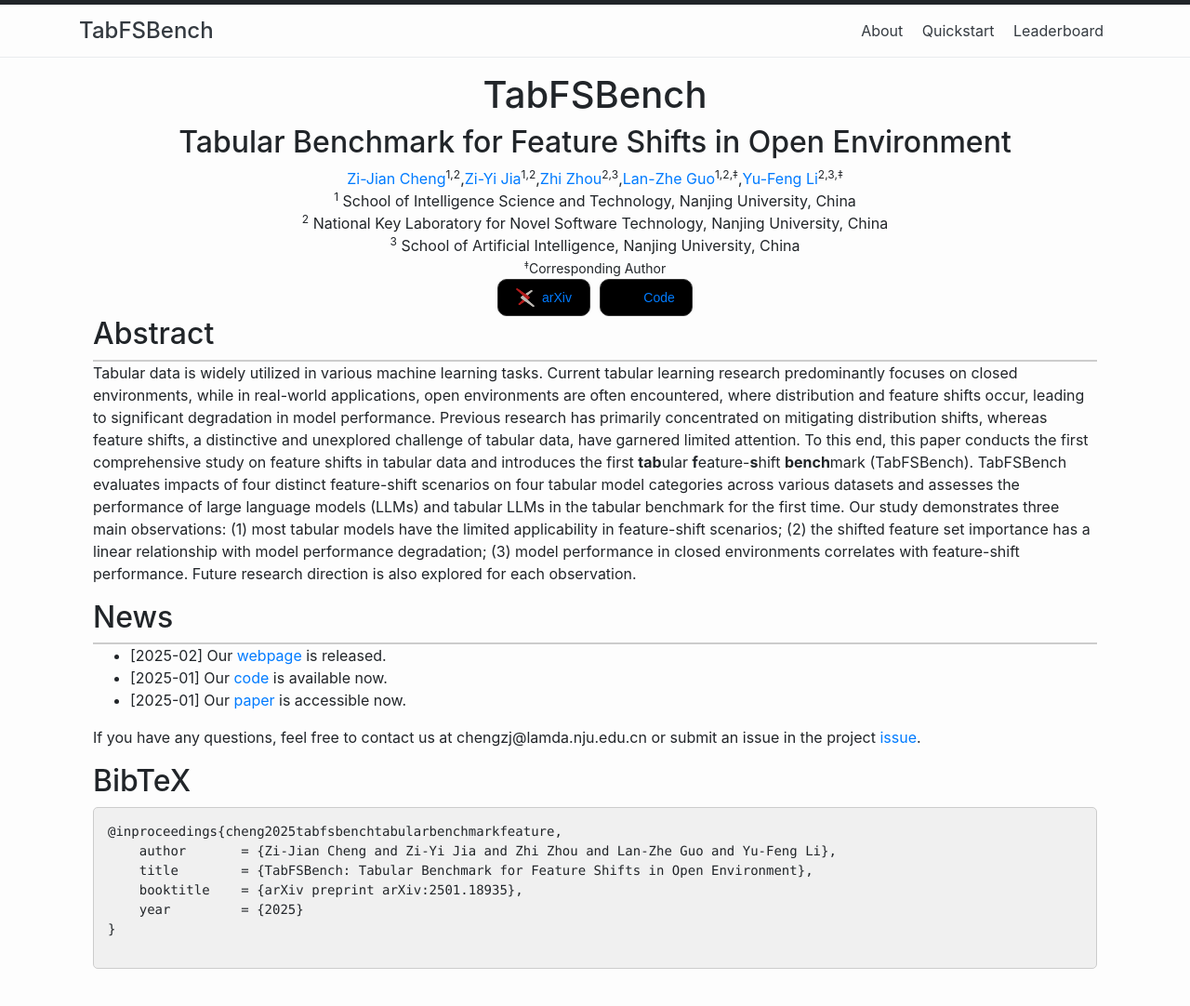
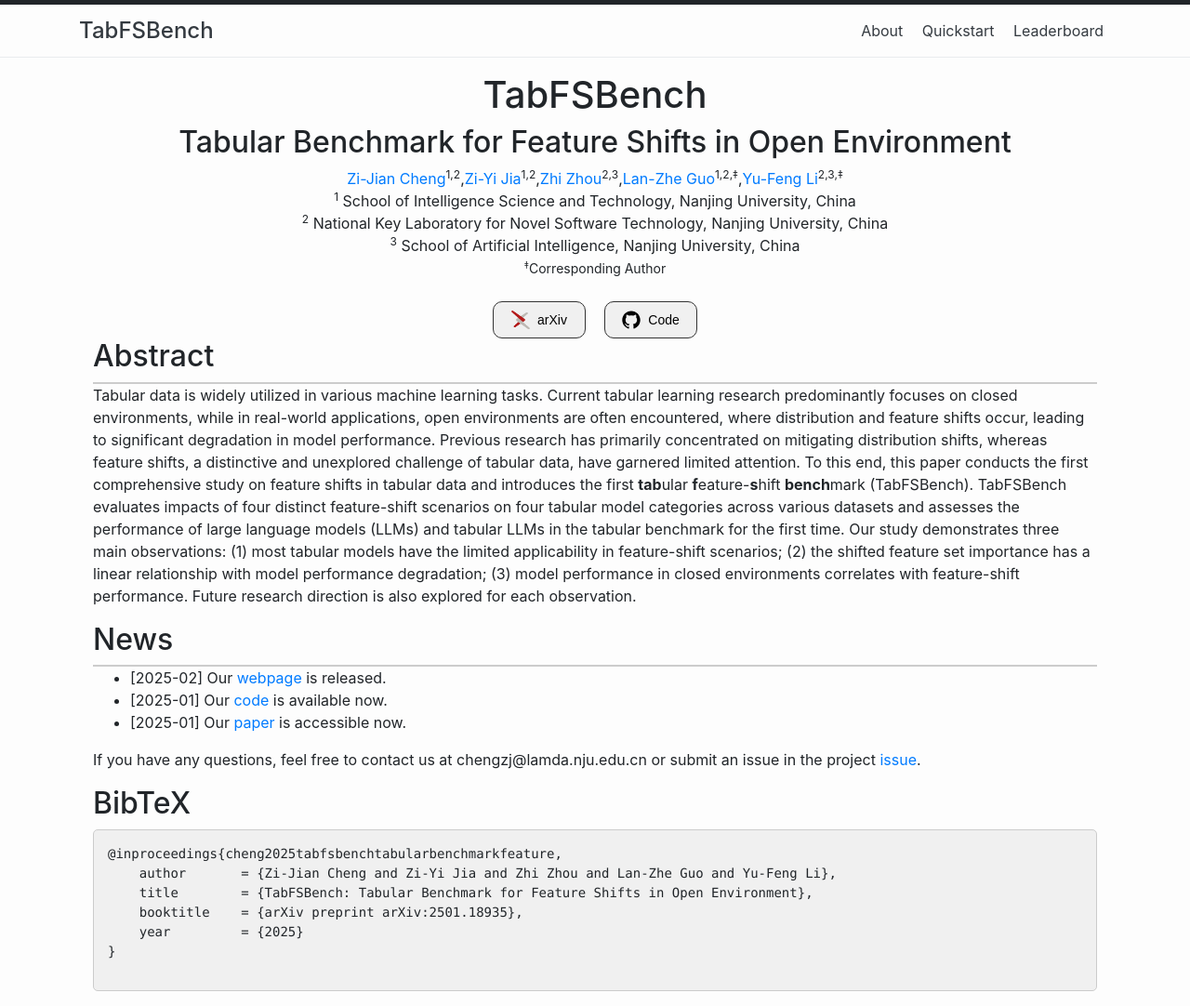
Before and after one commit to ClementCheng0217/Tab-index, a Jekyll site: the page built from index.html, in a window 1280 px wide. Shown: the whole page at 93% size. Built offline with Jekyll 4.4.1, drawn with Linux system fonts in a browser that asks for light colours; the list of posts is cut into pages by our own code; before the commit the page ends 1058 px from its top, so only the background shows below that.

Commit message:
Update index.html

```diff
--- a/index.html
+++ b/index.html
@@ -6,6 +6,11 @@ layout: home
 <meta name="viewport" content="width=device-width, initial-scale=1.0">
 <title>Button Example</title>
 <style>
+
+  a.custom-link {
+        color: #000000; /* 默认灰色 */
+        text-decoration: none; /* 去掉下划线 */
+    }
 
   .button-container {
     display: flex;
@@ -18,7 +23,7 @@ layout: home
     justify-content: center;
     width: 100px; /* Adjust the width of the button */
     height: 40px; /* Adjust the height of the button */
-    background-color: #000000; /* Black background */
+    background-color: #f0f0f0; /* Black background */
     color: #ffffff; /* White text color */
     border: 1px solid #333333; /* Darker border color */
     border-radius: 10px; /* Rounded corners */
@@ -29,7 +34,7 @@ layout: home
 }
 
 .button:hover {
-    background-color: #333333; /* Slightly lighter black on hover */
+    background-color: #f0f0f0; /* Slightly lighter black on hover */
 }
 
   .button img {
@@ -72,15 +77,16 @@ layout: home
               <span class="author-block"><sup>3</sup> School of Artificial Intelligence, Nanjing University, China</span>
               <span class="eql-cntrb"><br><small><sup>‡</sup>Corresponding Author</small></span>
             </div>
-
+            <br>
             <div class="button-container" style="display: flex; justify-content: center;">
               <div class="button">
                 <img src="arxiv-logomark-small.png" alt="arXiv" width="20" height="20">
-                <a href="https://arxiv.org/abs/2501.18935" target="_blank">arXiv</a>
+                <a class="custom-link" href="https://arxiv.org/abs/2501.18935" target="_blank">arXiv</a>
               </div>
+              <span>   </span>
               <div class="button">
                 <img src="icon-github.svg" alt="Code" width="20" height="20">
-                <a href="https://github.com/LAMDASZ-ML/TabFSBench" target="_blank">Code</a>
+                <a class="custom-link" href="https://github.com/LAMDASZ-ML/TabFSBench" target="_blank">Code</a>
               </div>
             </div>
 
```
